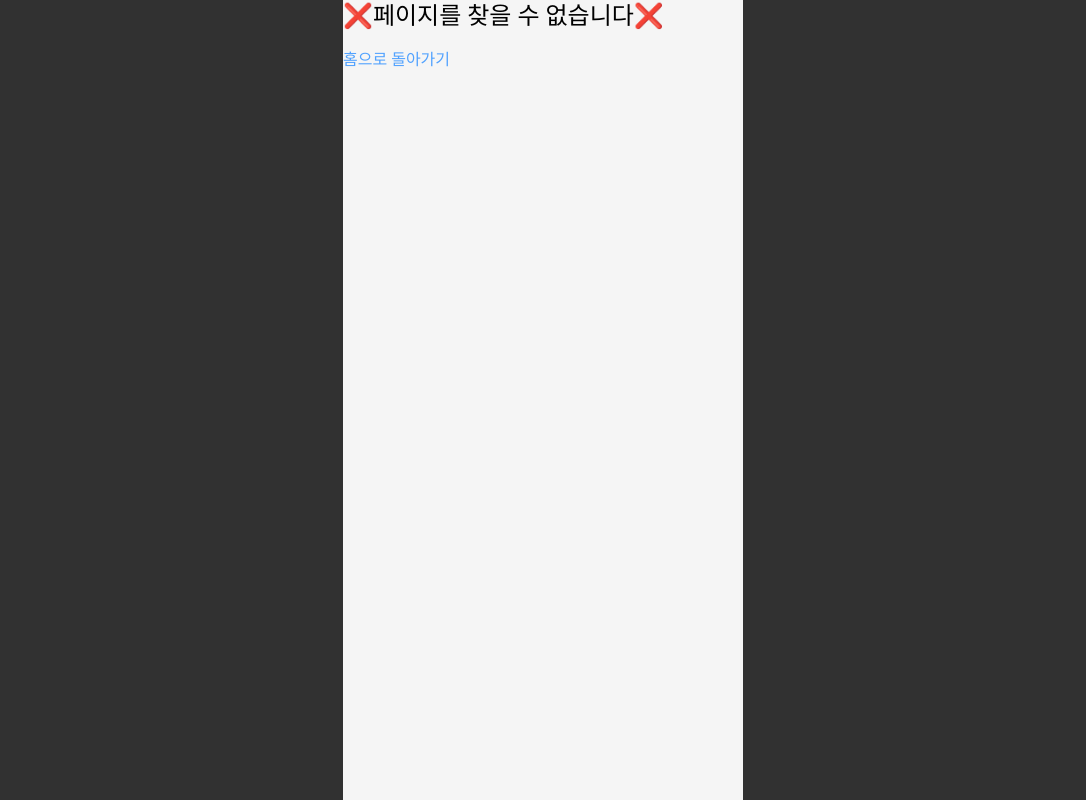
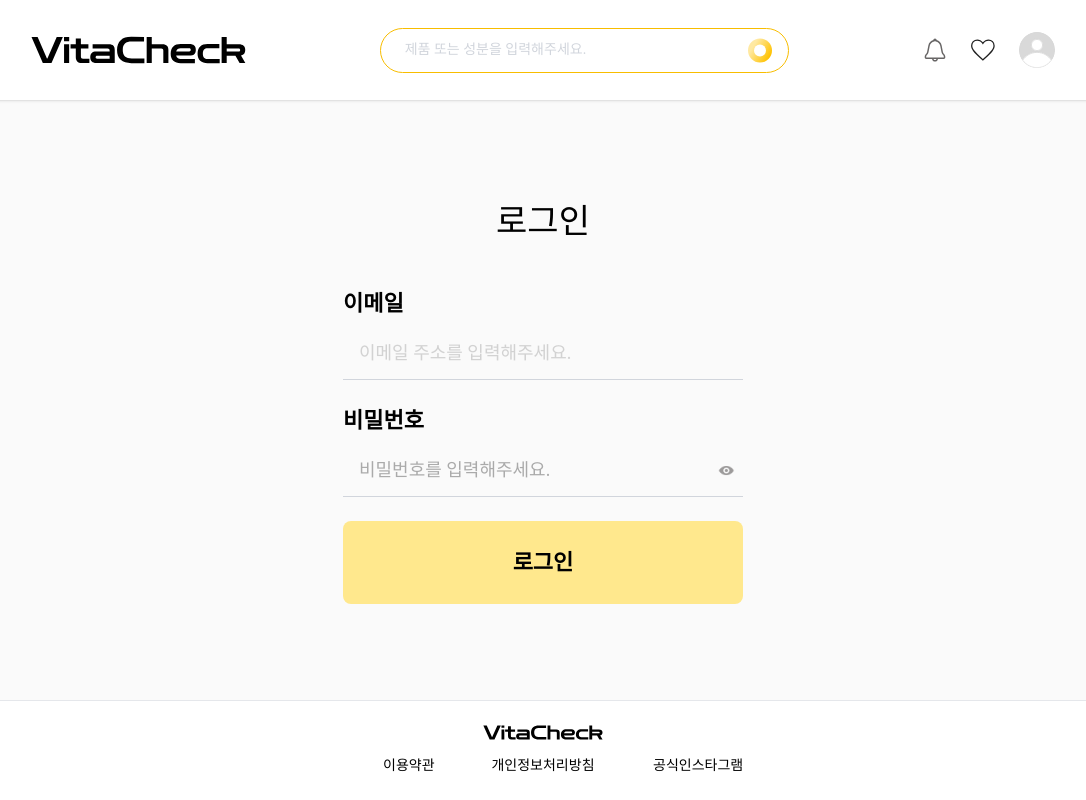
Before and after one commit to VitaCheck/vitacheck-fe, a React (Vite) app: page /login/email in a window 1280 px wide. Shown: the whole page, without its empty margins (97-1183 px from the left). Built offline with nearby package versions, Linux system fonts and the light colour scheme; no server answers.

Commit message:
fix: EmailLoginPage UI 완성

```diff
--- a/src/App.tsx
+++ b/src/App.tsx
@@ -24,7 +24,7 @@
 import ProductDetailPage from "./pages/MainProductDetailPage";
 import PurposeBrandProducts from "./pages/purpose/PurposeBrandProductsPage";
 
-import LoginPage from "./pages/auth/LoginPage"; //자체 로그인 페이지
+import LoginPage from "./pages/auth/EmailLoginPage"; //자체 로그인 페이지
 
 // 레이아웃
 import RootLayout from "./layout/RootLayout";
@@ -47,7 +47,7 @@
         element: <SignInPage />,
       },
       {
-        path: "login2", //로그인 페이지
+        path: "login/email", //로그인 페이지
         element: <LoginPage />,
       },
       {
--- a/src/components/Footer.tsx
+++ b/src/components/Footer.tsx
@@ -3,7 +3,7 @@
 
 const Footer = () => {
   return (
-    <footer className="w-full bg-white border-t border-gray-200 py-6 px-4 text-sm text-black hidden sm:block">
+    <footer className="w-full h-[100px] bg-white border-t border-gray-200 py-6 px-4 text-sm text-black hidden sm:block">
       <div className="flex flex-col items-center">
         {/* 로고 */}
         <Link to="/" className="mb-4">
--- /dev/null
+++ b/src/pages/auth/EmailLoginPage.tsx
@@ -0,0 +1,113 @@
+import { useState } from "react";
+import axios from "@/lib/axios"; // 프로젝트에서 사용하는 axios 인스턴스 경로로 수정해줘
+import { useNavigate } from "react-router-dom";
+
+const LoginPage = () => {
+  const [email, setEmail] = useState("");
+  const [password, setPassword] = useState("");
+  const [showPassword, setShowPassword] = useState(false);
+  const [errorMessage, setErrorMessage] = useState("");
+  const navigate = useNavigate();
+
+  const handleLogin = async (e: React.FormEvent) => {
+    e.preventDefault();
+    setErrorMessage("");
+
+    try {
+      const response = await axios.post(
+        "/api/v1/auth/login",
+        {
+          email,
+          password,
+        },
+        { withCredentials: true }
+      );
+      console.log("로그인 응답 데이터:", response.data);
+
+      //   const token = response.data?.accessToken;
+      const token = response.data?.result?.accessToken;
+
+      if (token) {
+        localStorage.setItem("accessToken", token);
+        navigate("/mypage");
+      } else {
+        setErrorMessage("로그인에 실패했습니다. 다시 시도해주세요.");
+      }
+    } catch (error: any) {
+      setErrorMessage("이메일 또는 비밀번호가 잘못되었습니다.");
+      console.error("Login failed:", error);
+    }
+  };
+
+  return (
+    <div className="flex flex-col justify-between ">
+      <main className="min-h-[calc(100vh-100px-100px)] flex flex-1 justify-center items-center bg-[#FAFAFA]">
+        <form onSubmit={handleLogin} className="w-full max-w-md px-6 py-10">
+          <h1 className="text-center text-[34px] font-medium mb-10">로그인</h1>
+
+          <div className="mb-6">
+            <label className="block mb-2 text-[22px] font-semibold">
+              이메일
+            </label>
+            <input
+              type="email"
+              placeholder="이메일 주소를 입력해주세요."
+              value={email}
+              onChange={(e) => setEmail(e.target.value)}
+              className="w-full px-4 py-3 border-b border-gray-300 text-[18px] text-[#AAAAAA] focus:outline-none"
+              required
+            />
+          </div>
+
+          <div className="mb-6">
+            <label className="block mb-2 text-[22px] font-semibold">
+              비밀번호
+            </label>
+
+            <div className="w-full flex items-center border-b border-gray-300">
+              <input
+                type={showPassword ? "text" : "password"}
+                placeholder="비밀번호를 입력해주세요."
+                value={password}
+                onChange={(e) => setPassword(e.target.value)}
+                className="flex-1 px-4 py-3 text-[18px] text-[#6B6B6B] placeholder-[#AAAAAA] bg-transparent focus:outline-none"
+                required
+              />
+              <button
+                type="button"
+                onClick={() => setShowPassword((prev) => !prev)}
+                className="px-2"
+              >
+                {showPassword ? (
+                  <img
+                    src="/images/ion_eye-1.png"
+                    alt="비밀번호 숨기기"
+                    className="w-[18px]"
+                  />
+                ) : (
+                  <img
+                    src="/images/ion_eye.png"
+                    alt="비밀번호 보기"
+                    className="w-[18px]"
+                  />
+                )}
+              </button>
+            </div>
+          </div>
+          {errorMessage && (
+            <p className="text-red-500 text-sm mb-4">{errorMessage}</p>
+          )}
+
+          <button
+            type="submit"
+            className="w-full h-[83px] bg-[#FFE88D] text-black text-[22px] font-bold py-3 rounded-lg transition-colors"
+          >
+            로그인
+          </button>
+        </form>
+      </main>
+    </div>
+  );
+};
+
+export default LoginPage;
--- a/src/pages/auth/LoginPage.tsx
+++ /dev/null
@@ -1,98 +0,0 @@
-import { useState } from "react";
-import axios from "@/lib/axios"; // 프로젝트에서 사용하는 axios 인스턴스 경로로 수정해줘
-import { useNavigate } from "react-router-dom";
-
-const LoginPage = () => {
-  const [email, setEmail] = useState("");
-  const [password, setPassword] = useState("");
-  const [showPassword, setShowPassword] = useState(false);
-  const [errorMessage, setErrorMessage] = useState("");
-  const navigate = useNavigate();
-
-  const handleLogin = async (e: React.FormEvent) => {
-    e.preventDefault();
-    setErrorMessage("");
-
-    try {
-      const response = await axios.post(
-        "/api/v1/auth/login",
-        {
-          email,
-          password,
-        },
-        { withCredentials: true }
-      );
-      console.log("로그인 응답 데이터:", response.data);
-
-      //   const token = response.data?.accessToken;
-      const token = response.data?.result?.accessToken;
-
-      if (token) {
-        localStorage.setItem("accessToken", token);
-        navigate("/mypage");
-      } else {
-        setErrorMessage("로그인에 실패했습니다. 다시 시도해주세요.");
-      }
-    } catch (error: any) {
-      setErrorMessage("이메일 또는 비밀번호가 잘못되었습니다.");
-      console.error("Login failed:", error);
-    }
-  };
-
-  return (
-    <div className="min-h-screen flex flex-col justify-between">
-      <main className="flex flex-1 justify-center items-center bg-[#FAFAFA]">
-        <form
-          onSubmit={handleLogin}
-          className="w-full max-w-md px-6 py-10 bg-white rounded-lg shadow-none"
-        >
-          <h1 className="text-center text-[24px] font-bold mb-10">로그인</h1>
-
-          <div className="mb-6">
-            <label className="block mb-2 text-sm font-semibold">이메일</label>
-            <input
-              type="email"
-              placeholder="이메일 주소를 입력해주세요."
-              value={email}
-              onChange={(e) => setEmail(e.target.value)}
-              className="w-full px-4 py-3 border border-gray-300 rounded-lg text-sm focus:outline-none"
-              required
-            />
-          </div>
-
-          <div className="mb-6 relative">
-            <label className="block mb-2 text-sm font-semibold">비밀번호</label>
-            <input
-              type={showPassword ? "text" : "password"}
-              placeholder="비밀번호를 입력해주세요."
-              value={password}
-              onChange={(e) => setPassword(e.target.value)}
-              className="w-full px-4 py-3 border border-gray-300 rounded-lg text-sm focus:outline-none"
-              required
-            />
-            <button
-              type="button"
-              onClick={() => setShowPassword((prev) => !prev)}
-              className="absolute right-3 top-[50%] -translate-y-1/2 text-gray-500 text-sm"
-            >
-              {showPassword ? "숨기기" : "보기"}
-            </button>
-          </div>
-
-          {errorMessage && (
-            <p className="text-red-500 text-sm mb-4">{errorMessage}</p>
-          )}
-
-          <button
-            type="submit"
-            className="w-full bg-[#FFDB67] hover:bg-[#f4cc4e] text-black font-semibold py-3 rounded-lg transition-colors"
-          >
-            로그인
-          </button>
-        </form>
-      </main>
-    </div>
-  );
-};
-
-export default LoginPage;
```
Also changed, not shown: public/images/ion_eye-1.png (added), public/images/ion_eye.png (added).
